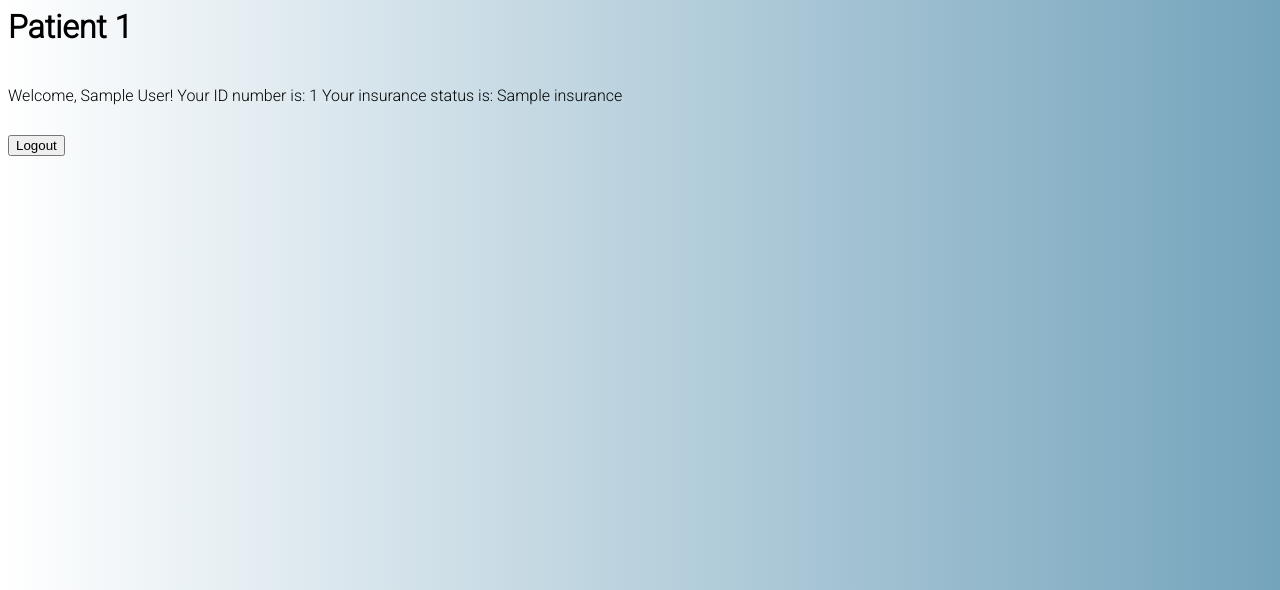
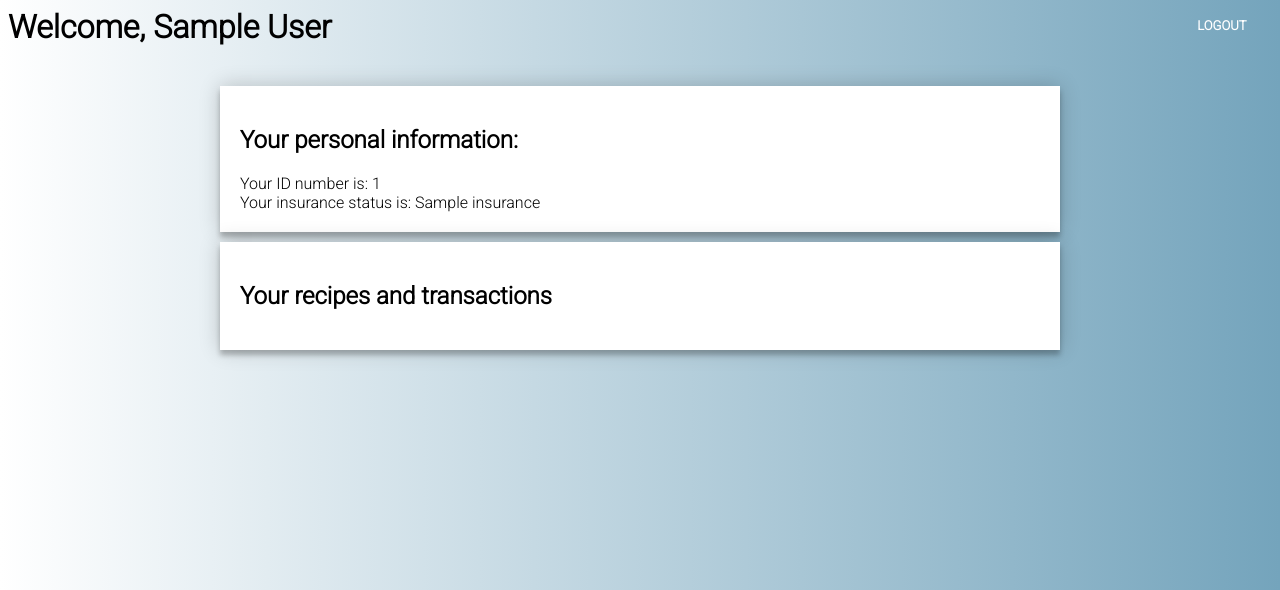
Before and after one commit to klarsongs/recipe-blockchain, a Flask app: template web-app/templates/user_page/patient.html in a window 1280 px wide. Shown: the top 590 px of the page. Run offline with Flask 2, Linux system fonts and the light colour scheme; the template is opened without the code that fills it: most values are stand-ins (such as "Sample title", 1, 10 or a date in 2020).

Commit message:
Prepared patient panel. Patient JS is not functional. Prepared for adding REST.

```diff
--- a/web-app/static/css/doctor_style.css
+++ b/web-app/static/css/doctor_style.css
@@ -42,6 +42,15 @@ button {
 
 .add {
     /*    height: 100px;*/
+}
+
+.section {
+    margin: 0 auto;
+    width: 800px;
+    background: white;
+    padding: 20px;
+    box-shadow: 0 0 20px 0 rgba(0, 0, 0, 0.2), 0 5px 5px 0 rgba(0, 0, 0, 0.24);
+    margin-bottom: 10px;
 }
 
 .add_recipe {
--- /dev/null
+++ b/web-app/static/js/patient_script.js
@@ -0,0 +1,98 @@
+$(document).ready(function() {
+
+    /////get current time for later comparisons
+    var date = new Date();
+    var local_time = new Date(date.getTime() - (date.getTimezoneOffset() * 60000)).toJSON().slice(0,19);
+    ///////
+
+    // ok, so I haven't managed to put right variables there from json, so there
+    // is just the template of the function used to generate a recipe with transaction
+    var recipes = []; // json
+    var transactions = []; //json
+    var recipeList = document.getElementById('recipe-list');
+
+    for(var i = 0; i < recipes.length; i++) {
+
+        var recipe = recipes[i];
+
+        // array with corresponding transactions
+        var transactions_arr;
+
+        // find corresponding transactions
+        for(var k = 0; i < transactions.length; i++) {
+            if(transactions[k].RecipeID === recipe.RecipeID) {
+                transactions_arr.push(transactions[k]);
+            }
+        }
+
+        // using the template from html, clone it
+        var tmpl = document.getElementById('recipe-template').content.cloneNode(true);
+
+        // assign recipe ID
+        tmpl.querySelector('.recipe-id').innerText = recipe.RecipeID;
+
+        // chceck the recipe status
+        if(local_time > recipe.ExpirationDate) {
+            tmpl.querySelector('.recipe-status').innerText = "expired";
+            tmpl.querySelector('.recipe-status').style.color = "red";
+        } else if (trans_status === "True") {
+            tmpl.querySelector('.recipe-status').innerText = "completed";
+            tmpl.querySelector('.recipe-status').style.color = "green";
+        } else {
+            tmpl.querySelector('.recipe-status').innerText = "not completed";
+            tmpl.querySelector('.recipe-status').style.color = "yellow";
+        }
+
+        // check the doctor ID (probably should also show name)
+        tmpl.querySelector('.doctor-id').innerText = recipe.DoctorID
+
+        // create list of medicines
+        // iterate through the list of medicines from recipe
+
+        var medicineList = document.getElementById('medicine-list');
+
+        for(var j = 0; j < recipes.medicines.length; j++) {
+            var medicine = recipes.medicines[j];
+
+            // use template for medicine-list
+            var tmpl_medicine_list = document.getElementById('medicine-list-template').content.cloneNode(true);
+
+            tmpl_medicine_list.querySelector('.medicine-name').innerText = medicine.Name;
+            tmpl_medicine_list.querySelector('.medicine-quantity').innerText = medicine.Quantity;
+            tmpl_medicine_list.querySelector('.medicine-notes').innerText = medicine.Note;
+
+            // check if medicine is in the medicine list of transaction
+            // if it is in the transaction, then marked as already bought
+            // no idea how to check medicines inside transaction
+            for(var l = 0; l < transactions_arr.length; l++) {
+                for (var m = 0; m < medicines_arr.length; m++) {
+                    if(transactions_arr[l].Medicines[m].Name === medicine.Name) {
+                        tmpl_medicine_list.querySelector('.medicine').style.textDecoration = "overline";
+                    }
+                }
+            }
+
+            // append the li of medicines to the list
+            medicineList.appendChild(tmpl_medicine_list);
+        }
+
+        // now create list of transactions for a given recipe
+        var transactionList = document.getElementById('transaction-list');
+        for(var n = 0; n < transactions_arr.length; n++) {
+            var transaction = transactions_arr[n];
+
+            var tmpl_transaction_list = document.getElementById('transaction-list-template').content.cloneNode(true);
+
+            tmpl_transaction_list.querySelector('.date').innerText = transaction.Date;
+            tmpl_transaction_list.querySelector('.chemist-id').innerText = transaction.ChemistID;
+            tmpl_transaction_list.querySelector('.value').innerText = transaction.Value;
+
+            transactionList.appendChild(tmpl_transaction_list);
+
+        }
+
+        //lastly, add everything to the list.. then repeat, ufff
+        recipeList.appendChild(tmpl);
+    }
+
+});
--- a/web-app/templates/user_page/chemist.html
+++ b/web-app/templates/user_page/chemist.html
@@ -64,9 +64,6 @@
                     <button id="add_transaction_btn" type="button">Add transaction</button>
                 </form>
             </div>
-            <div>
-                <button id="logout">Logout</button>
-            </div>
         </div>
     </body>
 </html>
--- a/web-app/templates/user_page/patient.html
+++ b/web-app/templates/user_page/patient.html
@@ -2,17 +2,58 @@
     <head>
         <script src="https://ajax.aspnetcdn.com/ajax/jQuery/jquery-3.3.1.min.js"></script>
         <link rel="stylesheet" type="text/css" href="static/css/login_style.css">
+        <link rel="stylesheet" type="text/css" href="static/css/doctor_style.css">
         <script src="static/js/main_script.js"></script>
+        <script src="static/js/patient_script.js"></script>
     </head>
     <body>
         <div class="index-page">
-            <h1>Patient {{id}}</h1> <br/>
-            <div id="personal_info" style="margin-bottom: 30px">
-                Welcome, {{FirstName}} {{LastName}}!
-                Your ID number is: {{id}}
+            <button id="logout" style="float: right">Logout</button>
+            <h1>Welcome, {{FirstName}} {{LastName}}</h1> <br/>
+            <div id="personal_info" class="section">
+                <h2>Your personal information:</h2>
+                Your ID number is: {{id}} <br>
                 Your insurance status is: {{insurance}}
             </div>
-            <button id="logout">Logout</button>
+            <div id="patient_recipes" class="section recipe_list">
+                <h2>Your recipes and transactions</h2>
+                <ul id="recipe-list">
+                    <template id="recipe-template">
+                        <li class="recipe">
+                            <div class="recipe-title">
+                                <span class="recipe-id"></span>
+                                <span class="recipe-status"></span>
+                            </div>
+                            <div class="doctor-data">
+                                <span class=label>Doctor:</span>
+                                <span class="doctor-id"></span>
+                            </div>
+                            <div class="medicines">
+                                <span class=label>Medicines:</span>
+                                <ul class="medicine-list"></ul>
+                                    <template id="medicine-list-template">
+                                        <li class="medicine">
+                                            <span class=label>Name:</span><span class="medicine-name"></span>
+                                            <span class=label>Quantity:</span><span class="medicine-quantity"></span>
+                                            <span class=label>Notes:</span><span class="medicine-notes"></span>
+                                        </li>
+                                    </template>
+                            </div>
+                            <div class="transactions">
+                                Transactions
+                                <ol id="transaction-list"></ol>
+                                <template id="transaction-list-template">
+                                    <li class="transaction">
+                                        <span class=label>Date:</span><span class="date"></span>
+                                        <span class=label>Chemist ID:</span><span class="chemist-id"></span>
+                                        <span class=label>Value:</span><span class="value"></span>
+                                    </li>
+                                </template>
+                            </div>
+                        </li>
+                    </template>
+                </ul>
+            </div>
         </div>
     </body>
 </html>
```
